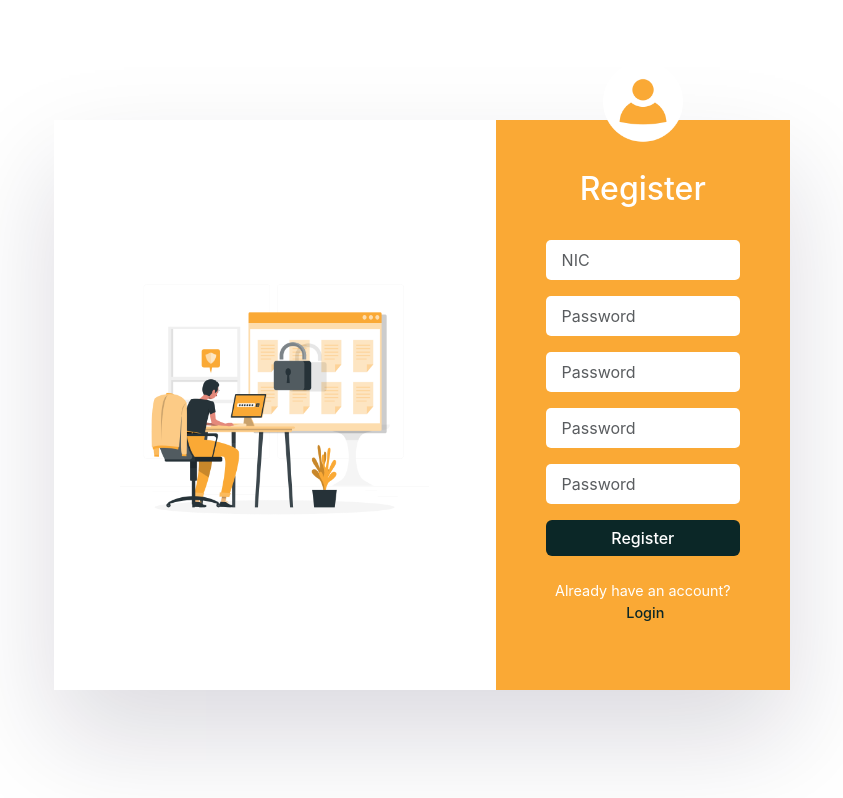
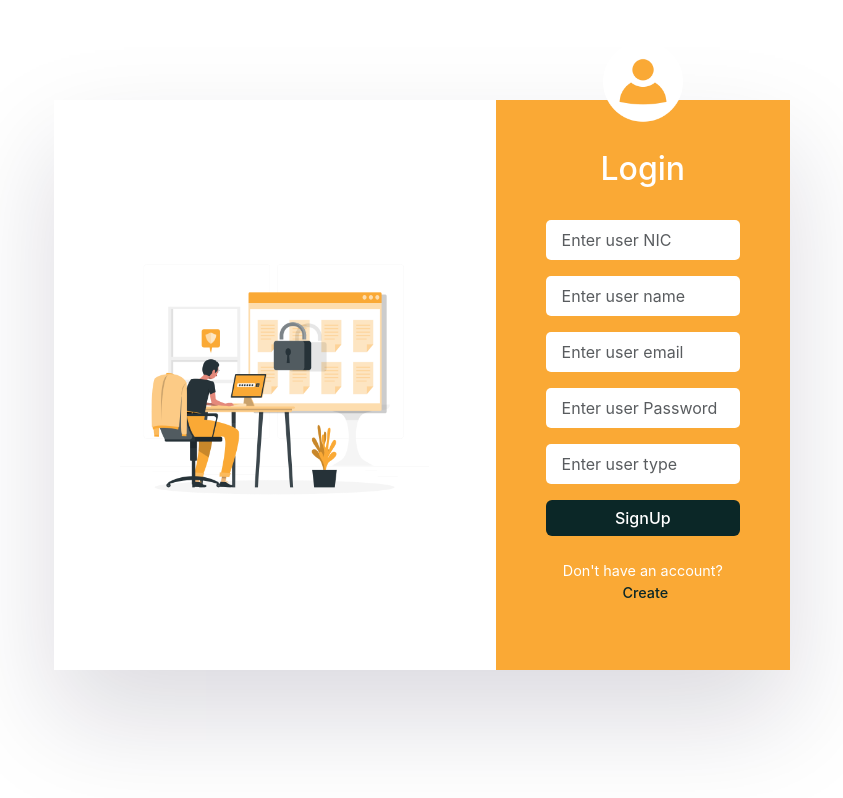
Before and after one commit to Chanuth10/eap_ticket_rservation_system_web_app, a React (Create React App) app: page /signup in a window 1280 px wide. Shown: the whole page, without its empty margins (218-1061 px from the left). Built offline with nearby package versions, Linux system fonts and the light colour scheme; a web font is replaced by a local one.

Commit message:
finished sign up page

```diff
--- a/src/actions/userAction.js
+++ b/src/actions/userAction.js
@@ -13,15 +13,16 @@ import {
 } from "../constans/userContants";
 
 // Login
-export const login = (NIC, password) => async (dispatch) => {
+export const login = (NIC, Password) => async (dispatch) => {
+  console.log(NIC, Password);
   try {
     dispatch({ type: LOGIN_REQUEST });
 
     const config = { headers: { "Content-Type": "application/json" } };
 
     const { data } = await axios.post(
-      `/api/Authentication`,
-      { NIC, password },
+      `/api/v2/UserManagerAuth`,
+      { NIC, Password },
       config
     );
     dispatch({ type: LOGIN_SUCCESS, payload: data });
@@ -31,13 +32,13 @@ export const login = (NIC, password) => async (dispatch) => {
 };
 
 // Register
-export const register = (userData) => async (dispatch) => {
+export const register = (userName, nic, password, userType, email) => async (dispatch) => {
   try {
     dispatch({ type: REGISTER_USER_REQUEST });
 
-    const config = { headers: { "Content-Type": "multipart/form-data" } };
+    const config = { headers: { "Content-Type": "application/json" } };
 
-    const { data } = await axios.post(`/api/v2/registration`, userData, config);
+    const { data } = await axios.post(`/api/v2/UserManager`, {userName, nic, password, userType, email}, config);
 
     dispatch({ type: REGISTER_USER_SUCCESS, payload: data });
   } catch (error) {
--- a/src/features/auth/components/Signup.js
+++ b/src/features/auth/components/Signup.js
@@ -1,15 +1,46 @@
-import React, { useState } from 'react'
+import React, { useEffect, useState } from 'react'
+import { Button, Container, Row, Col, Form } from 'react-bootstrap'
 import { Link } from 'react-router-dom';
-import { Button, Container, Row, Col, Form } from 'react-bootstrap'
+import { useDispatch, useSelector } from "react-redux";
+import { clearErrors, register } from "../../../actions/userAction";
+import { useNavigate } from "react-router-dom";
+import { ToastContainer, toast } from "react-toastify";
 import './login.css'
 
 import registerImg from '../../../assets/images/register.png'
 import userIcon from '../../../assets/images/user.png'
 
-const Signup = () => {
+const Login = () => {
+  const navigate = useNavigate();
+  const dispatch = useDispatch();
+
+  const { error, loading, isAuthenticated } = useSelector(
+    (state) => state.user
+  );
+
+  const [userName, setUserName] = useState("");
+  const [nic, setNIC] = useState("");
+  const [password, setPassword] = useState("");
+  const [userType, setUserType] = useState("");
+  const [email, setEmail] = useState("");
+
+  const Submit = (e) => {
+    e.preventDefault();
+    dispatch(register(userName, nic, password, userType, email));
+  };
+
+  useEffect(() => {
+    if (error) {
+      toast.error(error);
+      dispatch(clearErrors());
+    }
+
+    if (isAuthenticated) {
+      navigate("/");
+    }
+  }, [dispatch, error, alert, isAuthenticated]);
 
   return (
-    <section>
     <Container>
       <Row>
         <Col lg='8' className='m-auto'>
@@ -21,34 +52,34 @@ const Signup = () => {
               <div className='user'>
                 <img src={userIcon} alt=''></img>
               </div>
-                <h2>Register</h2>
+              <h2>Login</h2>
 
-                <Form>
+              <Form onSubmit={Submit}>
                 <Form.Group className="mb-3" controlId="exampleForm.ControlInput1">
-                    <Form.Control type="NIC" placeholder="NIC" />
+                  <Form.Control type="text" placeholder="Enter user NIC" value={nic} onChange={(e) => setNIC(e.target.value)} />
+                </Form.Group>
+                <Form.Group className="mb-3" controlId="exampleForm.ControlInput1">
+                  <Form.Control type="text" placeholder="Enter user name" value={userName} onChange={(e) => setUserName(e.target.value)} />
+                </Form.Group>
+                <Form.Group className="mb-3" controlId="exampleForm.ControlInput1">
+                  <Form.Control type="email" placeholder="Enter user email" value={email} onChange={(e) => setEmail(e.target.value)} />
                 </Form.Group>
                 <Form.Group className="mb-3" controlId="exampleForm.ControlTextarea1">
-                    <Form.Control type="password" placeholder="Password" />
+                  <Form.Control type="password" placeholder="Enter user Password" value={password} onChange={(e) => setPassword(e.target.value)} />
                 </Form.Group>
                 <Form.Group className="mb-3" controlId="exampleForm.ControlTextarea1">
-                    <Form.Control type="password" placeholder="Password" />
+                  <Form.Control type="text" placeholder="Enter user type" value={userType} onChange={(e) => setUserType(e.target.value)} />
                 </Form.Group>
-                  <Form.Group className="mb-3" controlId="exampleForm.ControlTextarea1">
-                    <Form.Control type="password" placeholder="Password" />
-                  </Form.Group>
-                  <Form.Group className="mb-3" controlId="exampleForm.ControlTextarea1">
-                    <Form.Control type="password" placeholder="Password" />
-                  </Form.Group>
-                  <Button className='btn secondary__btn auth__btn' type='submit'>Register</Button>
+                <Button className='btn secondary__btn auth__btn' type='submit'>SignUp</Button>
               </Form>
-                <p>Already have an account? <Link to='/login'>Login</Link></p>
+              <p>Don't have an account? <Link to='/login'>Create</Link></p>
             </div>
           </div>
         </Col>
       </Row>
     </Container>
-    </section>
+
   )
 }
 
-export default Signup
+export default Login
```
Lines whose indentation alone changed are shown as unchanged.
